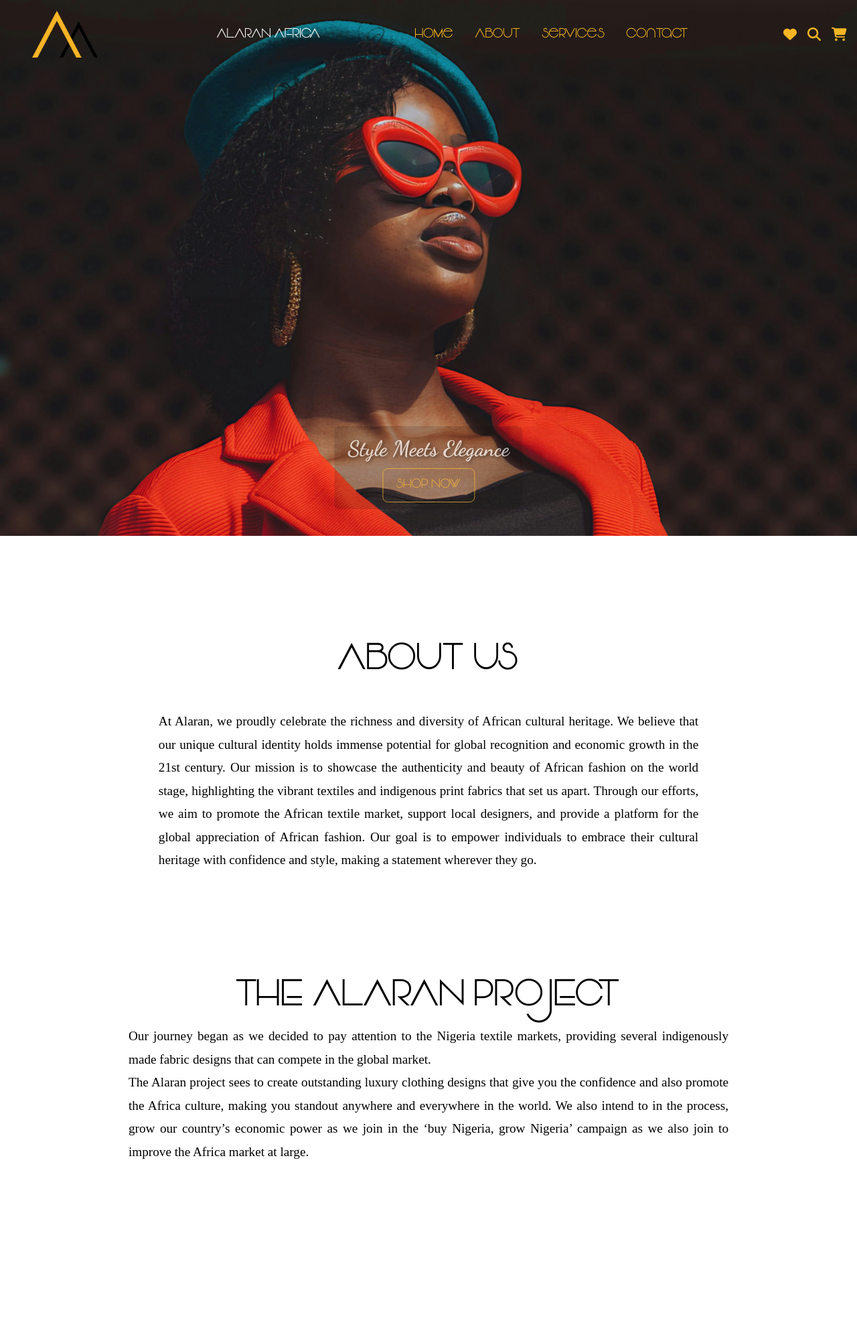
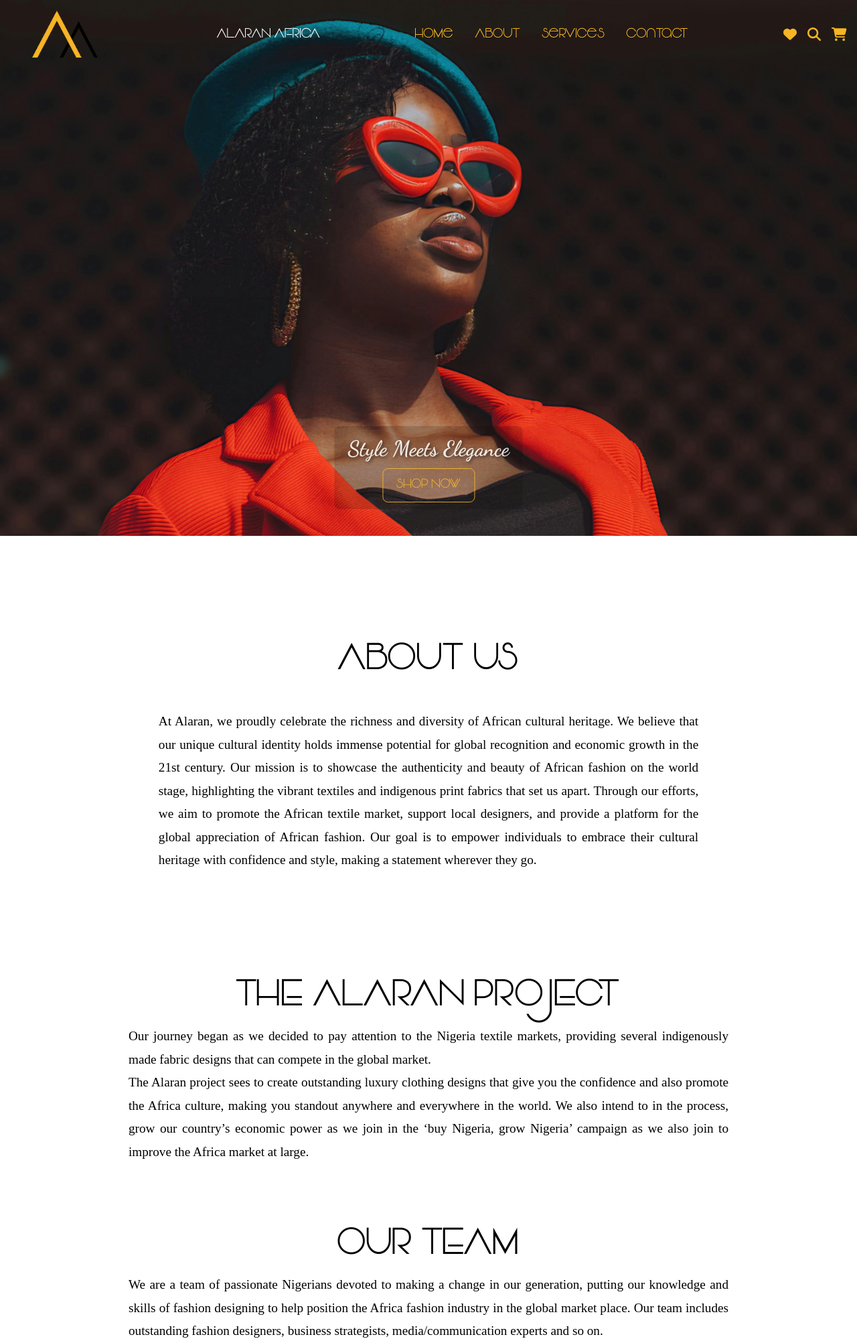
Before and after one commit to mrauthentik/Encanto, a React (Vite) app in the folder alaran/: page /about in a window 1280 px wide. Shown: the whole page at 67% size. Before the commit the page ends 1737 px from the top, so only its background shows below. Built offline with nearby package versions, Linux system fonts and the light colour scheme; a web font is replaced by a local one.

Commit message:
Add team section to AboutPage for enhanced content and team representation

```diff
--- a/alaran/src/components/AboutPage.jsx
+++ b/alaran/src/components/AboutPage.jsx
@@ -15,7 +15,9 @@ const AboutPage = () => {
             Our journey began as we decided to pay attention to the Nigeria textile markets, providing several indigenously made fabric designs that can compete in the global market.
             <br />
             The Alaran project sees to create outstanding luxury clothing designs that give you the confidence and also promote the Africa culture, making you standout anywhere and everywhere in the world. We also intend to in the process, grow our country’s economic power as we join in the ‘buy Nigeria, grow Nigeria’ campaign as we also join to improve the Africa market at large.</p>
-         </main>
+            <h2>OUR TEAM</h2>
+            <p>We are a team of passionate Nigerians devoted to making a change in our generation, putting our knowledge and skills of fashion designing to help position the Africa fashion industry in the global market place. Our team includes outstanding fashion designers, business strategists, media/communication experts and so on. </p>
+        </main>
     </div>
   )
 }
--- a/alaran/src/components/Footer.jsx
+++ b/alaran/src/components/Footer.jsx
@@ -1,6 +1,7 @@
 import { motion } from "framer-motion";
 import { FontAwesomeIcon } from "@fortawesome/react-fontawesome";
 import { faInstagram, faFacebook, faTwitter, faWhatsapp } from "@fortawesome/free-brands-svg-icons";
+import { Link } from "react-router-dom";
 
 const Footer = () => {
   return (
@@ -46,10 +47,10 @@ const Footer = () => {
           <h6>Reach Us</h6>
           <p>Contact</p>
           <p>
-            E-mail: <a href="mailto:info@alaran.africa">info@alaran.africa</a>
+            E-mail: <a href="mailto:alaranafrica@gmail.com">alaranafrica@gmail.com</a>
           </p>
           <p>FAQs</p>
-          <p>Our Location</p>
+          <p>Our Location:No 10, Old soldier quarters, FCT Abuja. </p>
         </motion.div>
 
         {/* Newsletter Section */}
@@ -82,7 +83,7 @@ const Footer = () => {
       >
        <FontAwesomeIcon icon={faFacebook}  className="icon"/>
         <FontAwesomeIcon icon={faWhatsapp} className="icon" />
-        <FontAwesomeIcon icon={faInstagram}className="icon" />
+        <Link to="https://www.instagram.com/alaranafrica/"><FontAwesomeIcon icon={faInstagram}className="icon" /></Link>
         <FontAwesomeIcon icon={faTwitter} className="icon" />
       </motion.div>
 
```
